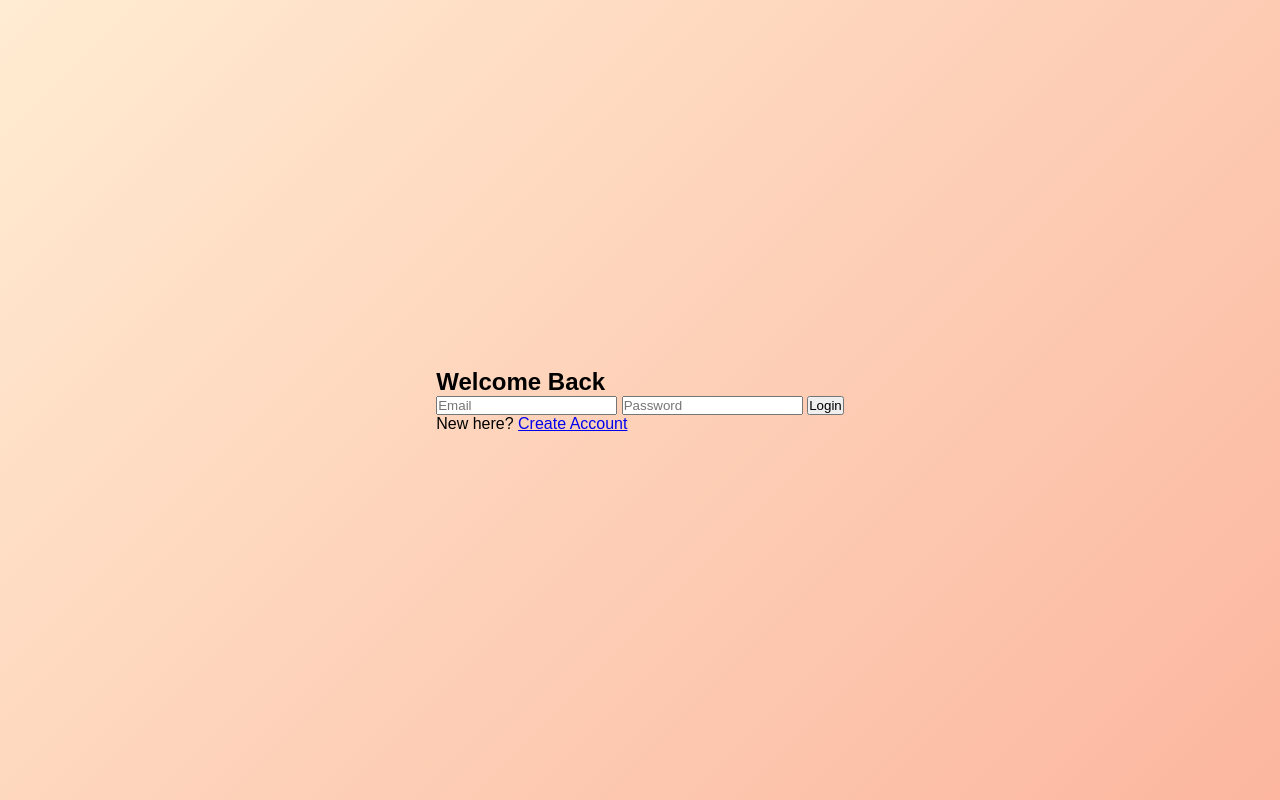
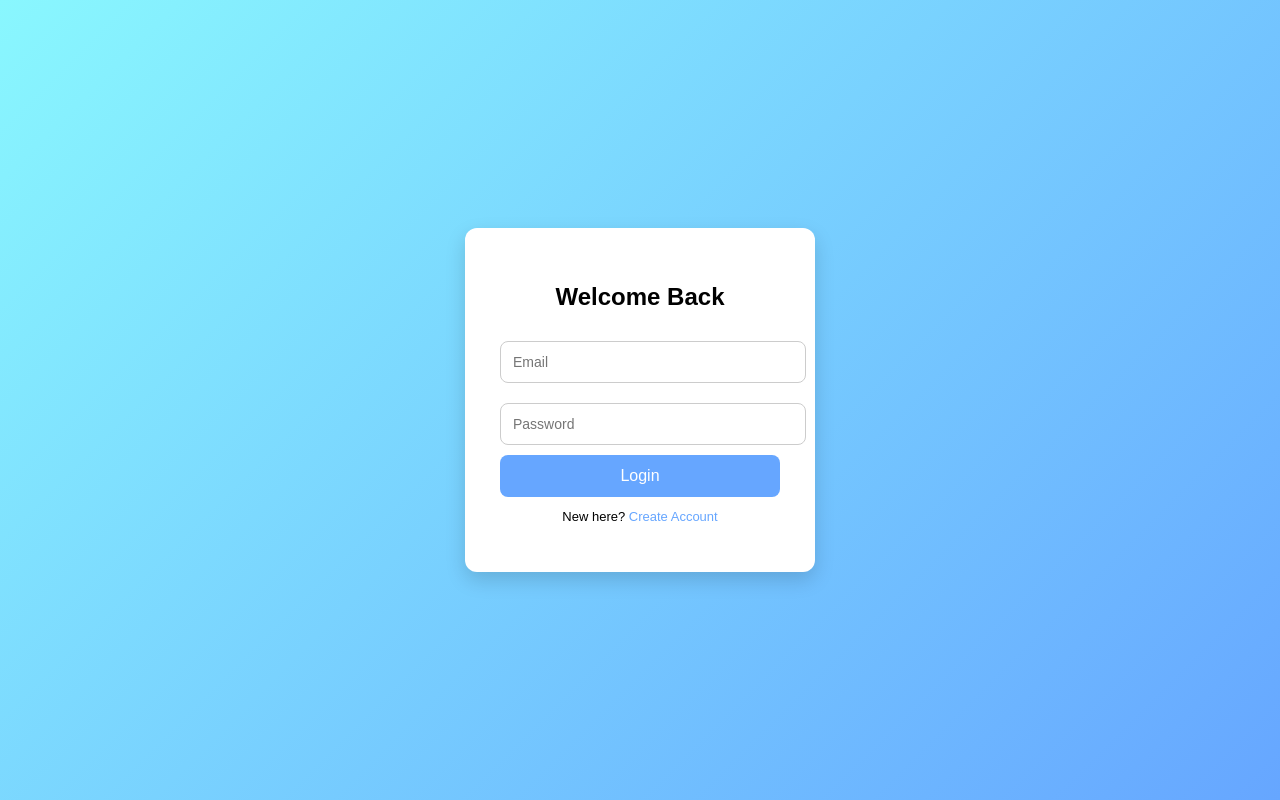
Before and after one commit to Suundhar/sample, a plain HTML site: page index.html in a window 1280 px wide. Drawn offline with Linux system fonts and the light colour scheme.

Commit message:
feat : add a new css

```diff
--- a/style.css
+++ b/style.css
@@ -1,89 +1,65 @@
-:root{
-  --bg: linear-gradient(135deg, #ffecd2 0%, #fcb69f 100%);
-  --card: #ffffff;
-  --accent: #4f46e5;
-  --accent-hover: #4338ca;
-  --text: #0f172a;
-  --muted: #6b7280;
+body {
+    margin: 0;
+    height: 100vh;
+    font-family: 'Poppins', sans-serif;
+    background: linear-gradient(135deg, #89f7fe, #66a6ff);
+    display: flex;
+    justify-content: center;
+    align-items: center;
 }
-*{box-sizing:border-box;margin:0;padding:0}
-body{
-  font-family:"Poppins", Arial, sans-serif;
-  background:var(--bg);
-  min-height:100vh;
-  display:flex;
-  justify-content:center;
-  align-items:center;
+
+.container {
+    width: 100%;
+    max-width: 350px;
 }
-.login-card{
-  width:100%;
-  max-width:380px;
-  background:var(--card);
-  padding:40px 32px;
-  border-radius:16px;
-  box-shadow:0 20px 40px rgba(0,0,0,0.08);
-  transition:0.3s ease;
+
+.login-box {
+    background: #ffffff;
+    padding: 35px;
+    border-radius: 12px;
+    box-shadow: 0 8px 20px rgba(0,0,0,0.15);
+    text-align: center;
 }
-.login-card:hover{
-  transform:translateY(-4px);
-  box-shadow:0 24px 48px rgba(0,0,0,0.12);
+
+.login-box h2 {
+    margin-bottom: 20px;
 }
-.login-card h1{
-  text-align:center;
-  font-size:26px;
-  margin-bottom:24px;
-  font-weight:600;
-  color:var(--accent);
+
+.login-box input {
+    width: 100%;
+    padding: 12px;
+    margin: 10px 0;
+    border-radius: 8px;
+    border: 1px solid #ccc;
+    font-size: 14px;
 }
-.login-form{
-  display:grid;
-  gap:16px;
+
+.login-box input:focus {
+    border-color: #66a6ff;
+    outline: none;
 }
-.login-form input{
-  width:100%;
-  padding:14px 16px;
-  border-radius:10px;
-  border:1px solid #d1d5db;
-  font-size:15px;
-  transition:0.2s;
-  background:#f9fafb;
+
+.login-box button {
+    width: 100%;
+    padding: 12px;
+    background: #66a6ff;
+    border: none;
+    color: white;
+    font-size: 16px;
+    border-radius: 8px;
+    cursor: pointer;
 }
-.login-form input:focus{
-  border-color:var(--accent);
-  box-shadow:0 0 0 4px rgba(79,70,229,0.15);
-  outline:none;
-  background:#fff;
+
+.login-box button:hover {
+    background: #528be5;
 }
-.btn{
-  background:var(--accent);
-  color:white;
-  border:none;
-  padding:14px 16px;
-  border-radius:10px;
-  font-size:16px;
-  font-weight:600;
-  cursor:pointer;
-  transition:0.2s;
+
+.signup {
+    margin-top: 12px;
+    font-size: 13px;
 }
-.btn:hover{
-  background:var(--accent-hover);
+
+.signup a {
+    color: #66a6ff;
+    text-decoration: none;
 }
-.muted{
-  text-align:center;
-  margin-top:18px;
-  font-size:14px;
-  color:var(--muted);
-}
-.muted a{
-  color:var(--accent);
-  font-weight:500;
-  text-decoration:none;
-}
-.muted a:hover{
-  text-decoration:underline;
-}
-.sr-only{
-  position:absolute!important;
-  height:1px;width:1px;overflow:hidden;
-  clip:rect(1px,1px,1px,1px);white-space:nowrap;
-}
```
